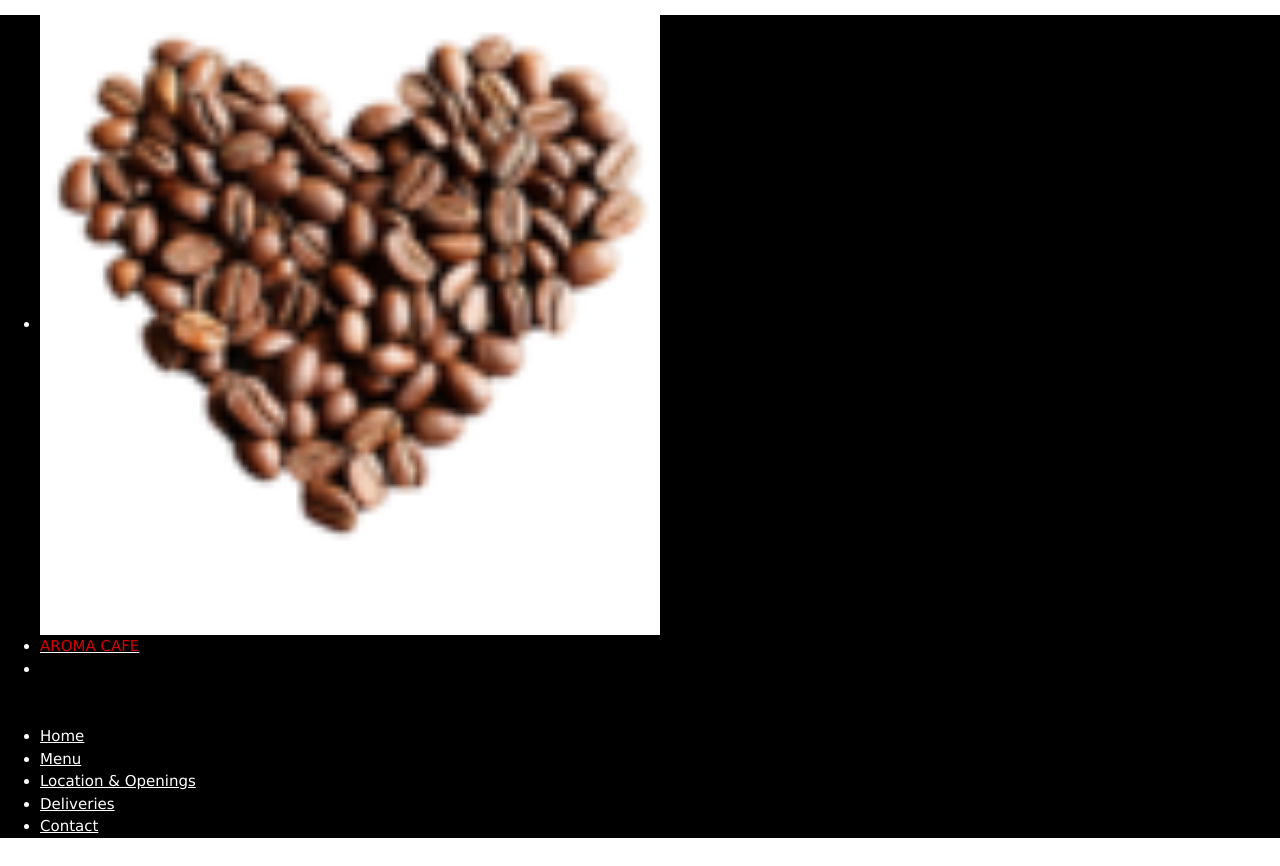
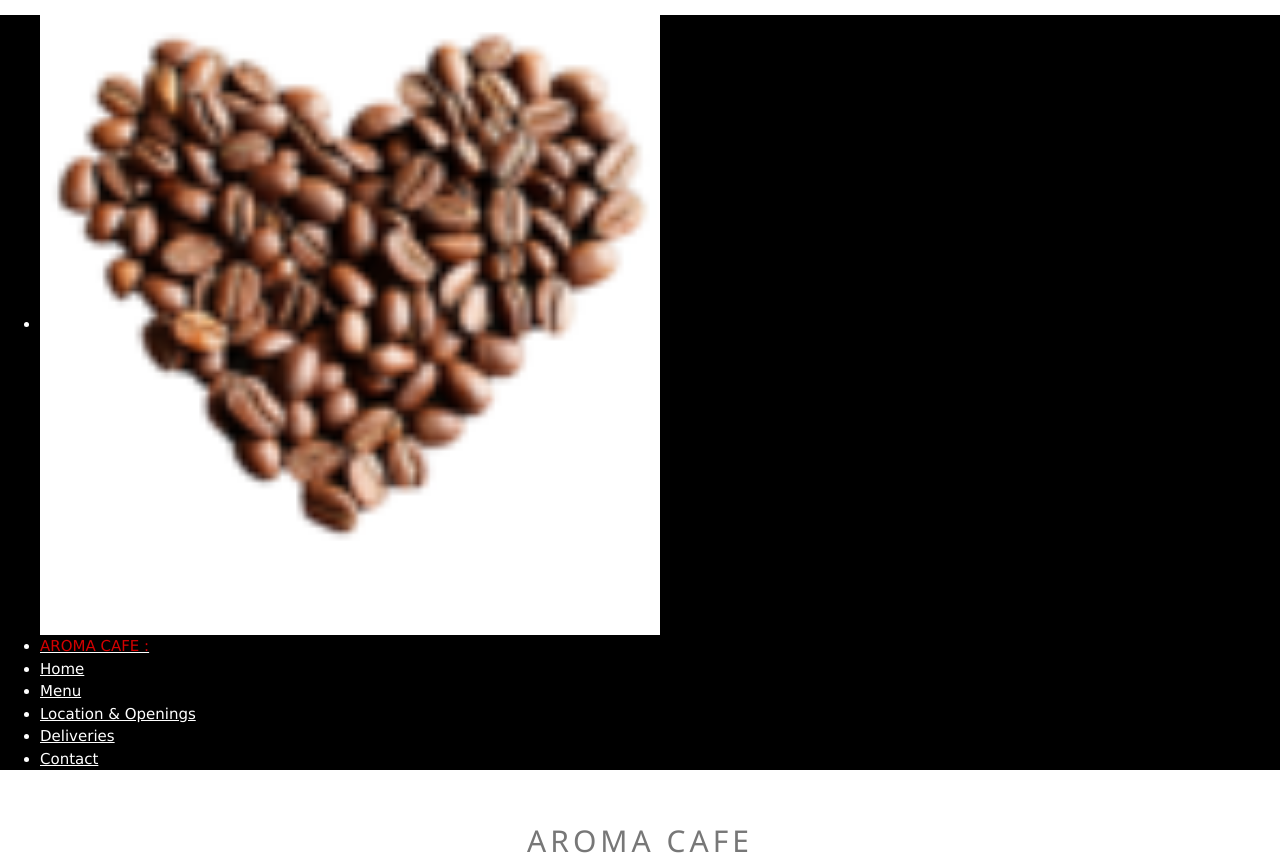
Before and after one commit to darko111/darko111.github.io, a plain HTML site: page index.html in a window 1280 px wide. Shown: the top 866 px of the page. Drawn offline with nearby package versions, Linux system fonts and the light colour scheme.

Commit message:
Update index.html

```diff
--- a/index.html
+++ b/index.html
@@ -51,8 +51,7 @@ body, html {
 	<nav>
 		<ul class="w3-navbar w3-black">
 			<li><img src="favicon-96x96.png" height="50%" width="50%" ></li>
-			<li><a href="javascript:void(0)"><span id="atitle">AROMA CAFE</span></a></li>
-			<li><br><br><br></li>
+			<li><a href="javascript:void(0)"><span id="atitle">AROMA CAFE : </span></a></li>
 			<li><a href="javascript:void(0)">Home</a></li>
 			<li><a href="menu.html">Menu</a></li>
 			<li><a href="location.html">Location & Openings</a></li>
@@ -138,7 +137,7 @@ the various information about this cafe in this website. You can see the menu wi
 
 
 <section class="w3-container w3-center w3-content" style="max-width:600px; border:solid 2px; margin:5px;background-color:#E1BEE7"">
-<h3 class="w3-wide"><a href="location.html"  style="text-decoration:none">OUR LOCATION</a></h3>
+<h3 class="w3-wide"> <a href="location.html"  style="text-decoration:none">OUR LOCATION</a></h3>
 </section>
 
 
```
